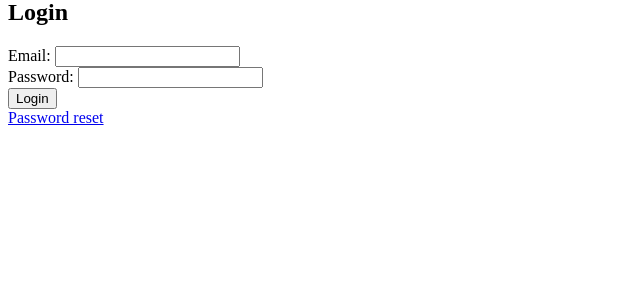
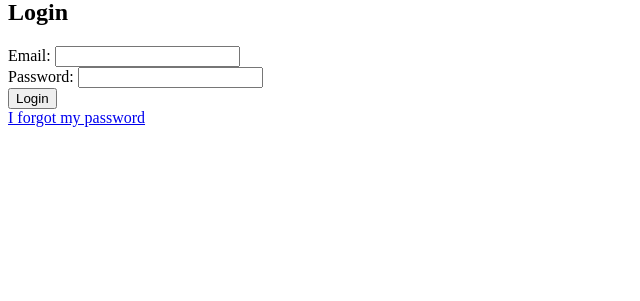
Before and after one commit to e1kfL0ck/app-sec-login-daemon, a Flask app: page /login in a window 1280 px wide. Shown: the part 119-420 px from the top of the page, without its empty margins (0-640 px from the left). Run offline with Flask 3, Linux system fonts and the light colour scheme.

Commit message:
fix: updated forgotten_password in order to separate it from the upcoming password_reset

```diff
--- a/src/app.py
+++ b/src/app.py
@@ -168,10 +168,17 @@ def activate(token):
     return render_template("activation_success.html")
 
 
-@app.route("/password_reset", methods=["GET", "POST"])
-def password_reset():
+@app.route("/forgotten_password", methods=["GET", "POST"])
+def forgotten_password():
+    """
+    Following the click of the user on "I forgot my password":
+    - queries user for an email
+    - display confirmation message
+    - if email is valid, sends a password reset token
+    """
+    # TODO: add check for the token in the GET method
     if request.method == "GET":
-        return render_template("password_reset.html")
+        return render_template("forgotten_password.html")
 
     # POST
     email = request.form.get("email", "")
@@ -181,16 +188,13 @@ def password_reset():
     errors += field_utils.check_email_format(email)
 
     if errors:
-        return render_template("password_reset.html", errors=errors)
+        return render_template("forgotten_password.html", errors=errors)
 
     db = get_db()
     user = db.execute("SELECT id FROM users WHERE email = ?", (email,)).fetchone()
 
     if user is None:
-        errors.append(
-            "If the email exists in our system, a password reset link has been sent."
-        )
-        return render_template("password_reset.html", errors=errors)
+        return render_template("forgotten_password.html", mail_sent=False)
 
     user_id = user[0]
     reset_token = secrets.token_hex(32)
@@ -209,7 +213,8 @@ def password_reset():
     )
     db.commit()
 
-    reset_link = url_for("reset_password", token=reset_token, _external=True)
+    # TODO: build front for password reset
+    reset_link = url_for("forgotten_password", token=reset_token, _external=True)
     # Attempt to send password reset email (logged on failure)
     mail_sent = False
     try:
@@ -219,16 +224,17 @@ def password_reset():
         mail_sent = False
 
     if not mail_sent:
+        # TODO: remove once dev is done
         # Show reset link on page if email sending fails or is skipped
         return render_template(
-            "password_reset.html",
+            "forgotten_password.html",
             reset_link=reset_link,
             email=email,
             mail_sent=False,
         )
 
     # Successful password reset message (email was sent)
-    return render_template("password_reset.html", email=email, mail_sent=True)
+    return render_template("forgotten_password.html", email=email, mail_sent=True)
     # message="If the email exists in our system, a password reset link has been sent."
 
 
--- a/src/templates/login.html
+++ b/src/templates/login.html
@@ -16,7 +16,7 @@
   <button type="submit">Login</button>
 </form>
 
-<a href="{{ url_for('password_reset') }}">Password reset</a>
+<a href="{{ url_for('password_reset') }}">I forgot my password</a>
 
 {% if errors %}
 <div style="color:red;">
```
Also changed, not shown: src/templates/forgotten_password.html (added, +33 -0 lines), src/templates/password_reset.html (deleted, +0 -54 lines).
